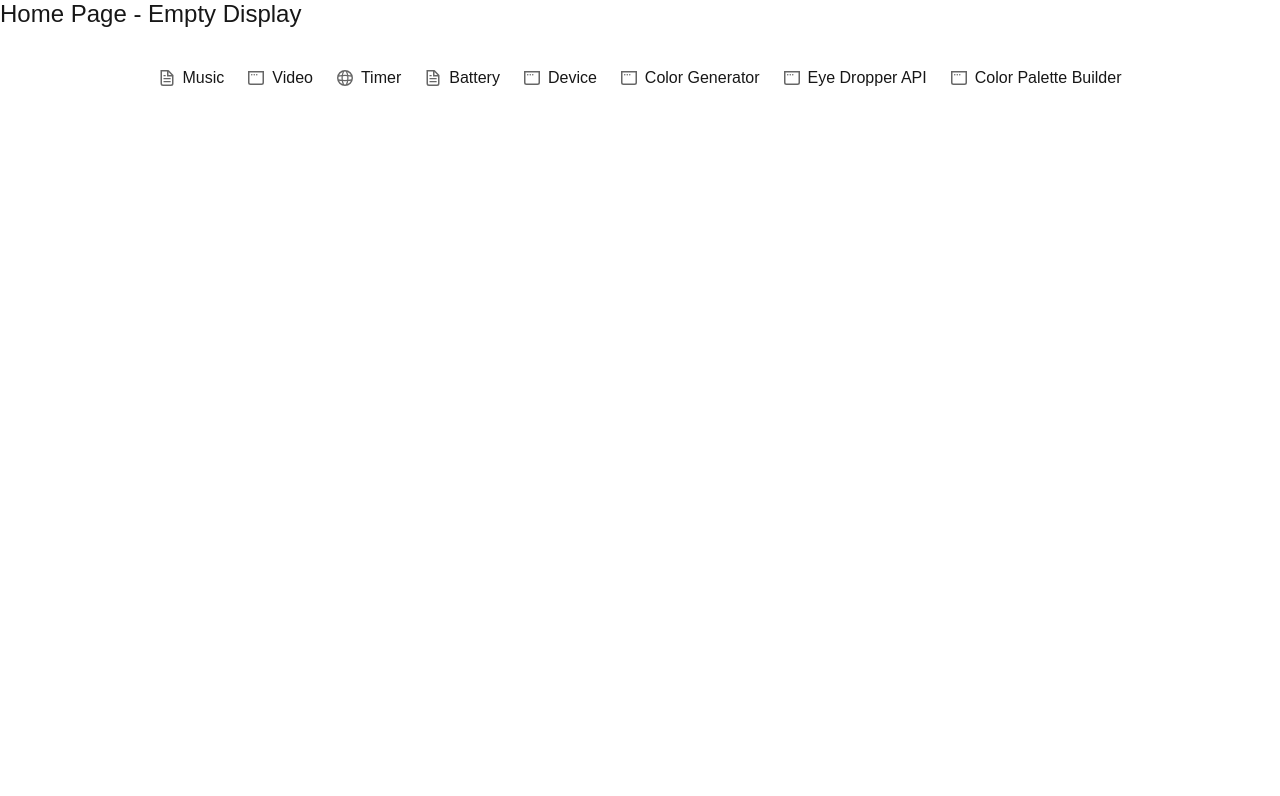
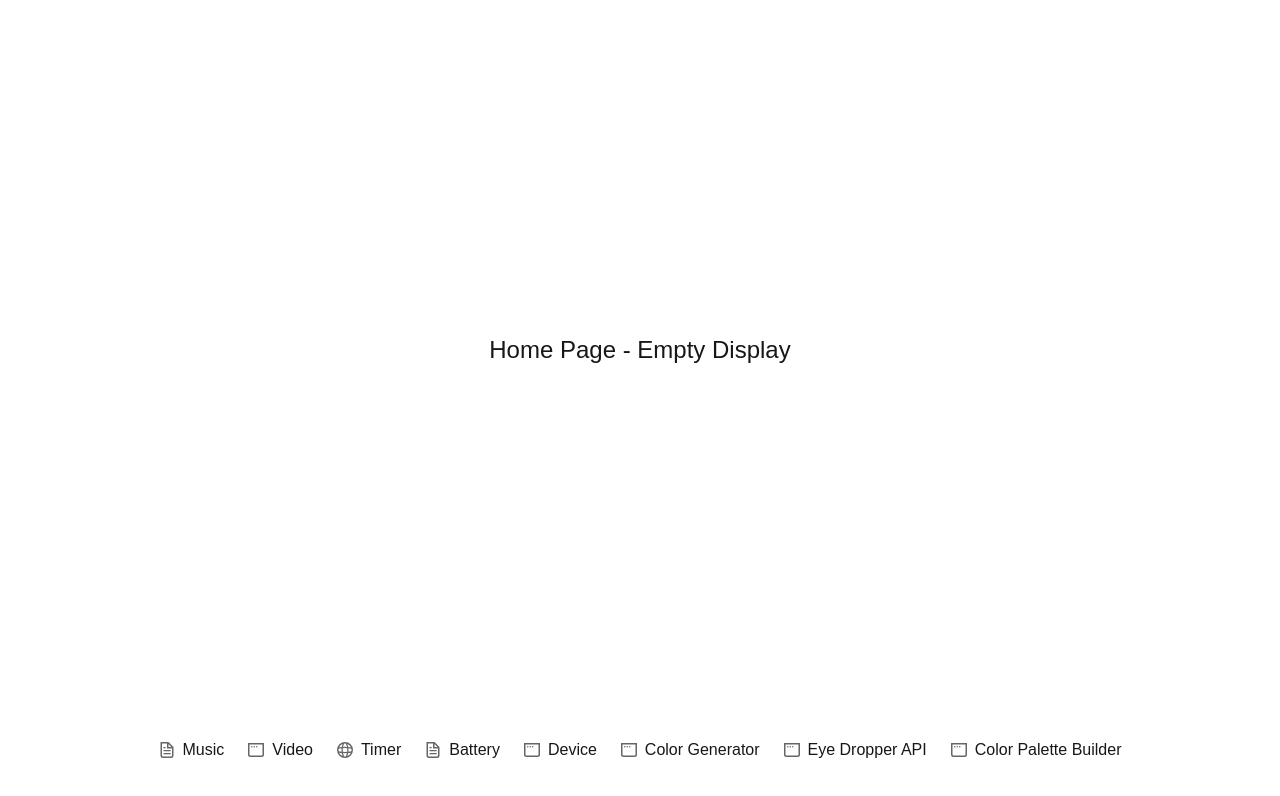
Before and after one commit to Ardelon/page-visibility-api, a Next.js app: page / in a window 1280 px wide. Shown: the top 796 px of the page. Built offline with nearby package versions, Linux system fonts and the light colour scheme.

Commit message:
quick fix

```diff
--- a/app/page.js
+++ b/app/page.js
@@ -1,3 +1,3 @@
 export default function Home() {
-  return <div className="video">Home Page - Empty Display</div>;
+  return <div className="page-position">Home Page - Empty Display</div>;
 }
--- a/app/web-api/music/page.js
+++ b/app/web-api/music/page.js
@@ -14,7 +14,6 @@ function Music() {
     setPlayOnHide((state) => !state);
   };
   useLayoutEffect(() => {
-    console.log("isDocumentVisible", isDocumentVisible);
     if (isDocumentVisible) {
       audioRef.current && audioRef.current.play();
     } else {
```
